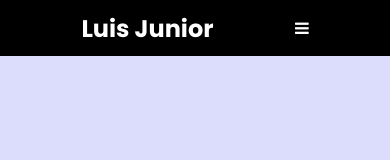
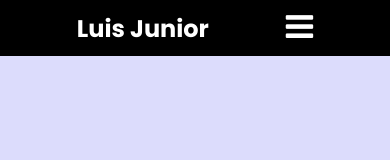
Before and after one commit to LuisJuniorPSJ/port-luis, an Angular app: page /home in a window 390 px wide. Shown: the top 160 px of the page. Built offline with nearby package versions, Linux system fonts and the light colour scheme.

Commit message:
Botao-Mobile

```diff
--- a/src/app/components/navi-bar/navi-bar.component.css
+++ b/src/app/components/navi-bar/navi-bar.component.css
@@ -7,7 +7,9 @@
   width: 100%;
   height: 3.5rem;
 }
-
+i{
+  font-size: 32px;
+}
 .logo {
   font-size: 24px;
   font-weight: bold;
```
